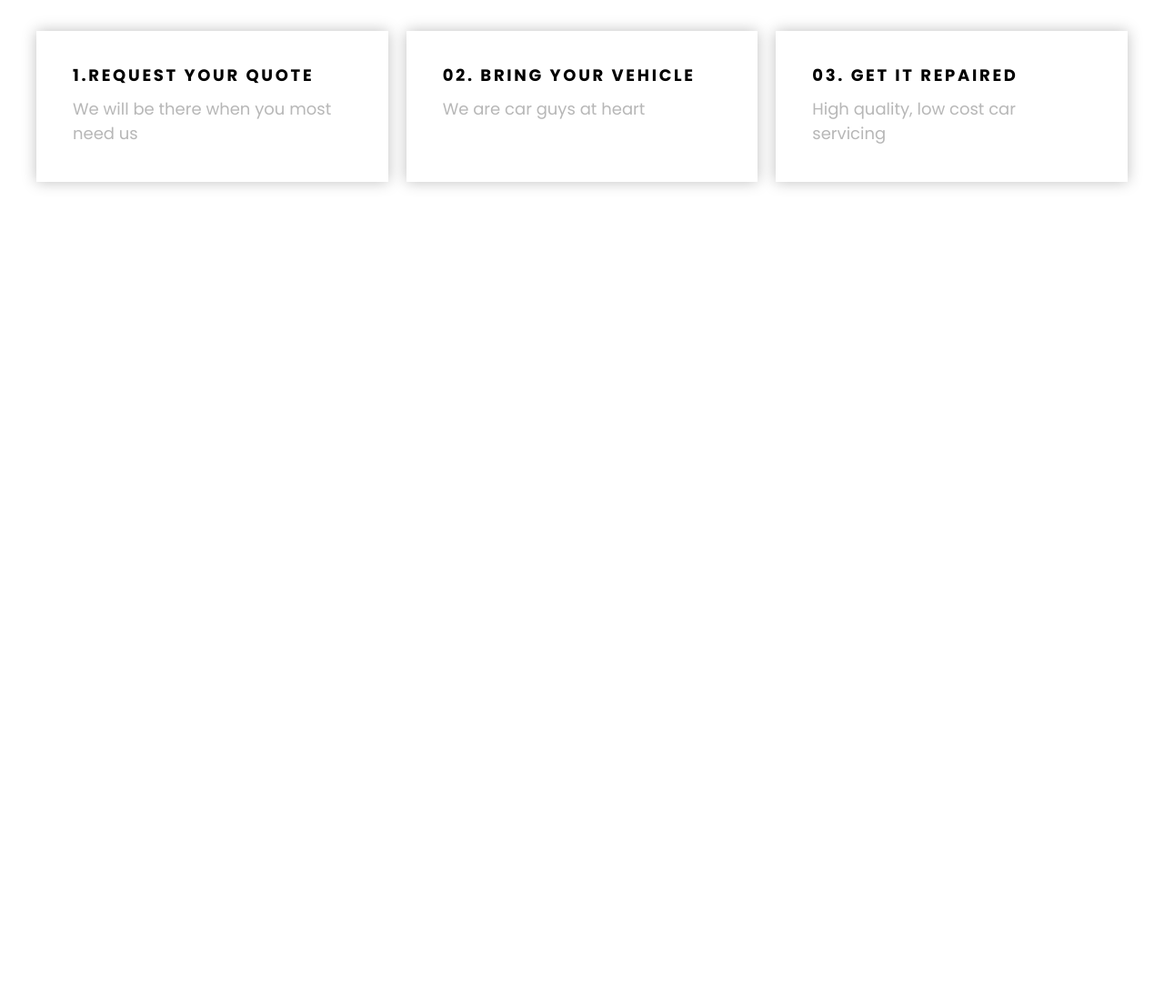
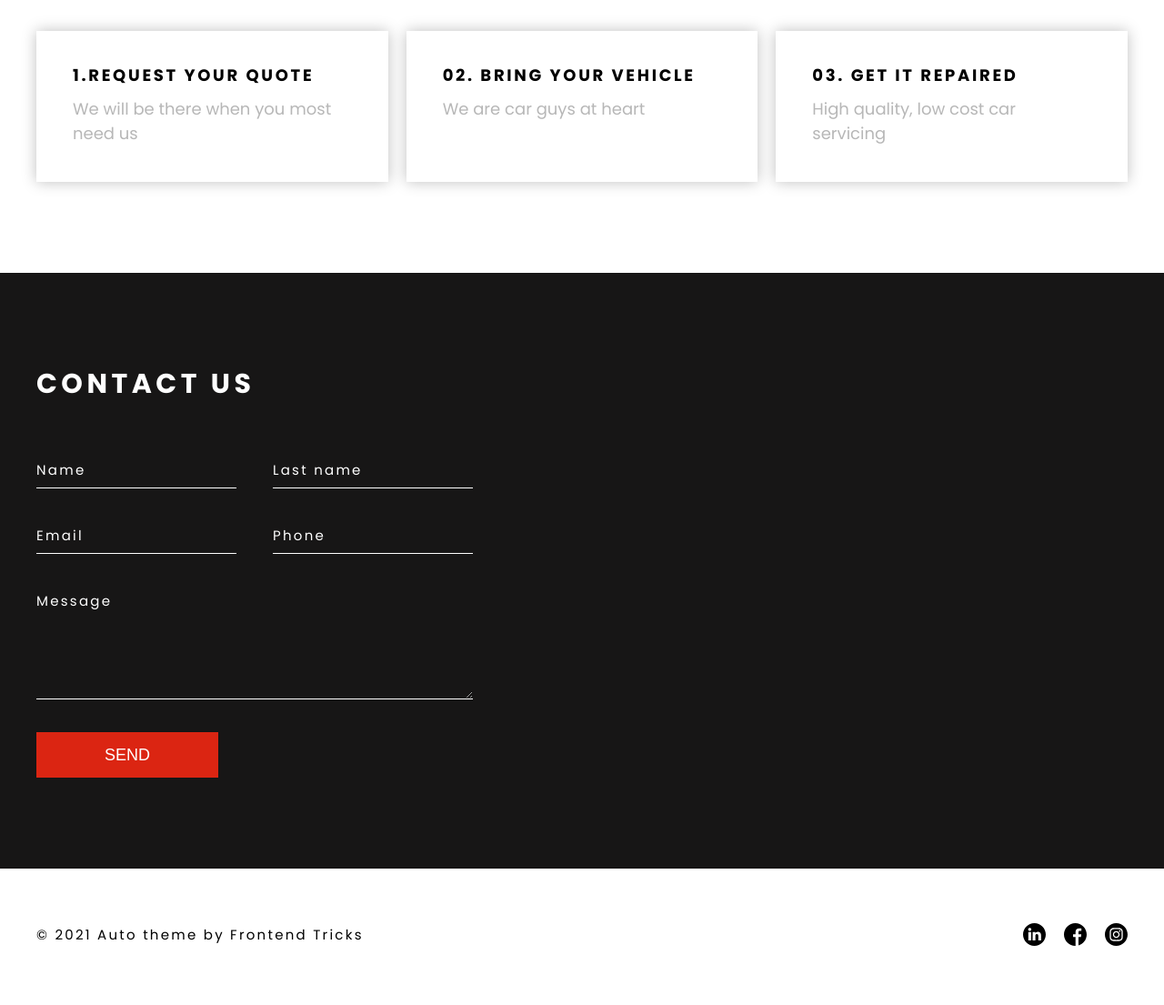
Before and after one commit to andriipereverziev19/cars, a plain HTML site: page index.html in a window 1280 px wide. Shown: the part 2828-3933 px from the top of the page at 91% size. Before the commit the page ends 3128 px from the top, so only its background shows below. Drawn offline with Linux system fonts and the light colour scheme.

Commit message:
Lesson 4

```diff
--- a/css/style.css
+++ b/css/style.css
@@ -39,6 +39,10 @@ body {
 
 .text-white {
     color: white;
+}
+
+.text-uppercase {
+    text-transform: uppercase;
 }
 
 /* header start */
@@ -190,6 +194,9 @@ body {
     align-items: center;
     height: 50px;
     transition: background-color 0.2s ease;
+    cursor: pointer;
+    outline: 0;
+    border: 0;
 }
 
 .btn:hover {
@@ -395,3 +402,117 @@ body {
     margin-bottom: 90px;
 }
 /* process end */
+
+/* contacts start */
+.contacts {
+    padding: 100px 0;
+    background-color: #171616;
+}
+
+.contacts__form {
+    max-width: 480px;
+    margin-top: 50px;
+}
+/* contacts end */
+
+/* form start */
+.form__row {
+    display: flex;
+    margin: 0 -20px;
+}
+
+.form__group {
+    padding: 0 20px;
+    flex: 1;
+    position: relative;
+    margin-bottom: 30px;
+}
+/* form end */
+
+/* input start */
+.input {
+    width: 100%;
+    outline: 0;
+    border: 0;
+    border-bottom: 1px solid white;
+    background-color: transparent;
+    color: white;
+    padding: 9px 0;
+    font-size: 15px;
+    font-family: inherit;
+}
+
+.input:focus + .label,
+.input:not(:placeholder-shown) + .label {
+    transform: translateY(-20px);
+    font-size: 12px;
+}
+/* input end */
+
+/* label start */
+.label {
+    color: white;
+    letter-spacing: 0.15em;
+    position: absolute;
+    top: 10px;
+    left: 20px;
+    pointer-events: none;
+    transition: 0.2s ease;
+}
+/* label end */
+
+/* textarea start */
+.textarea {
+    width: 100%;
+    min-height: 130px;
+    outline: 0;
+    border: 0;
+    resize: vertical;
+    border-bottom: 1px solid white;
+    background-color: transparent;
+    color: white;
+    padding: 9px 0;
+    font-size: 15px;
+    font-family: inherit;
+}
+
+.textarea:focus + .label,
+.textarea:not(:placeholder-shown) + .label {
+    transform: translateY(-20px);
+    font-size: 12px;
+}
+/* textarea end */
+
+/* footer start */
+.footer {
+
+}
+
+.footer__wrapper {
+    min-height: 150px;
+    display: flex;
+    justify-content: space-between;
+    align-items: center;
+}
+
+.footer__copyright {
+    letter-spacing: 0.15em;
+}
+
+.footer__social {
+    display: flex;
+}
+
+.footer__social-link {
+    margin-right: 20px;
+    text-decoration: none;
+}
+
+.footer__social-link:last-child {
+    margin-right: 0;
+}
+
+.footer__social-link img {
+    height: 25px;
+}
+/* footer end */
--- a/index.html
+++ b/index.html
@@ -190,5 +190,74 @@
             </div>
         </div>
     </section>
+
+    <section class="contacts">
+        <div class="container">
+            <h2 class="block__title text-white">
+                Contact us
+            </h2>
+            <form action="" class="contacts__form">
+                <div class="form__row">
+                    <div class="form__group">
+                        <input type="text" class="input" placeholder=" ">
+                        <label for="" class="label">Name</label>
+                    </div>
+                    <!--/form__group-->
+                    <div class="form__group">
+                        <input type="text" class="input" placeholder=" ">
+                        <label for="" class="label">Last name</label>
+                    </div>
+                    <!--/form__group-->
+                </div>
+                <!--/form__row-->
+                <div class="form__row">
+                    <div class="form__group">
+                        <input type="text" class="input" placeholder=" ">
+                        <label for="" class="label">Email</label>
+                    </div>
+                    <!--/form__group-->
+                    <div class="form__group">
+                        <input type="tel" class="input" placeholder=" ">
+                        <label for="" class="label">Phone</label>
+                    </div>
+                    <!--/form__group-->
+                </div>
+                <!--/form__row-->
+                <div class="form__row">
+                    <div class="form__group">
+                        <textarea name="" class="textarea" placeholder=" "></textarea>
+                        <label for="" class="label">Message</label>
+                    </div>
+                    <!--/form__group-->
+                </div>
+                <!--/form__row-->
+                <button class="btn text-uppercase" type="submit">Send</button>
+            </form>
+        </div>
+    </section>
+
+    <footer class="footer">
+        <div class="container">
+            <div class="footer__wrapper">
+                <p class="footer__copyright">
+                    © 2021 Auto theme by Frontend Tricks
+                </p>
+                <div class="footer__social">
+                    <a href="" class="footer__social-link">
+                        <img src="img/linkedin.svg" alt="">
+                    </a>
+                    <!--/footer__social-link-->
+                    <a href="" class="footer__social-link">
+                        <img src="img/facebook.svg" alt="">
+                    </a>
+                    <!--/footer__social-link-->
+                    <a href="" class="footer__social-link">
+                        <img src="img/instagram.svg" alt="">
+                    </a>
+                    <!--/footer__social-link-->
+                </div>
+            </div>
+        </div>
+    </footer>
 </body>
 </html>
```
Also changed, not shown: img/facebook.svg (added), img/instagram.svg (added), img/linkedin.svg (added).
